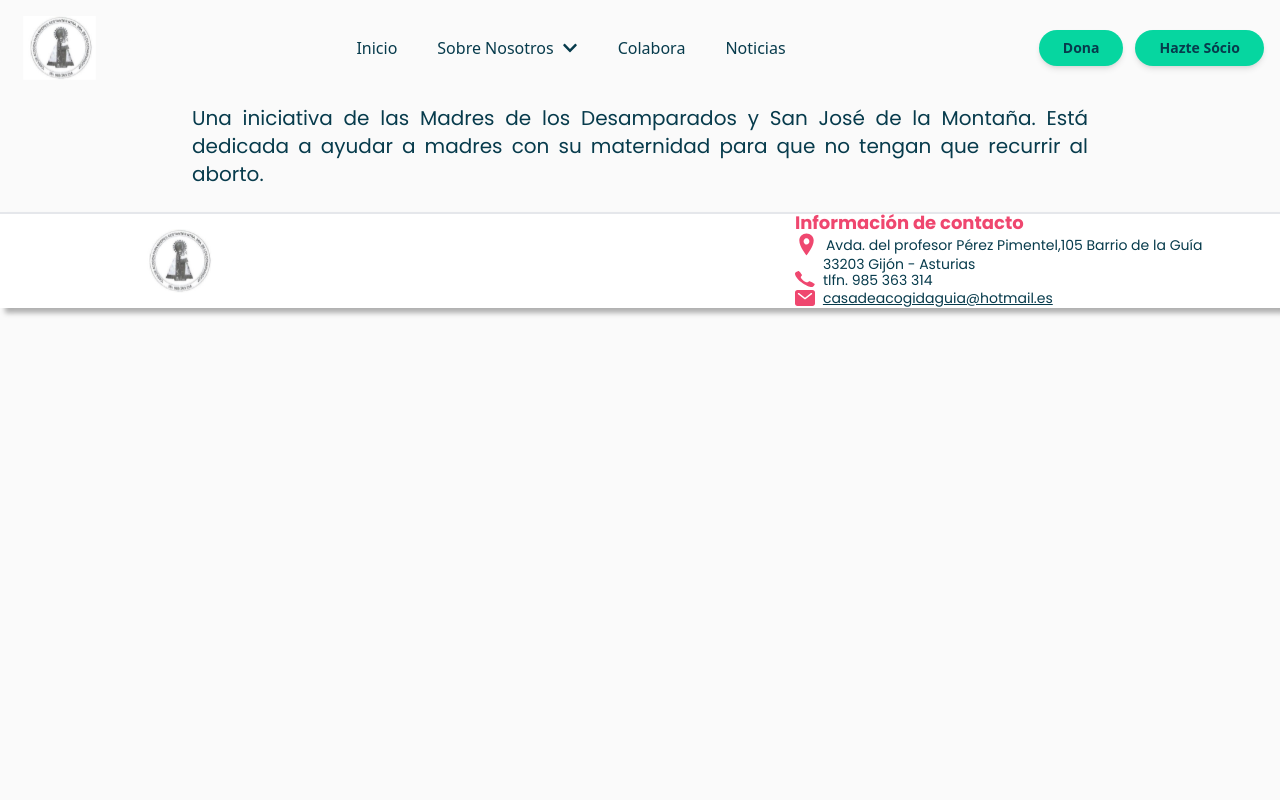
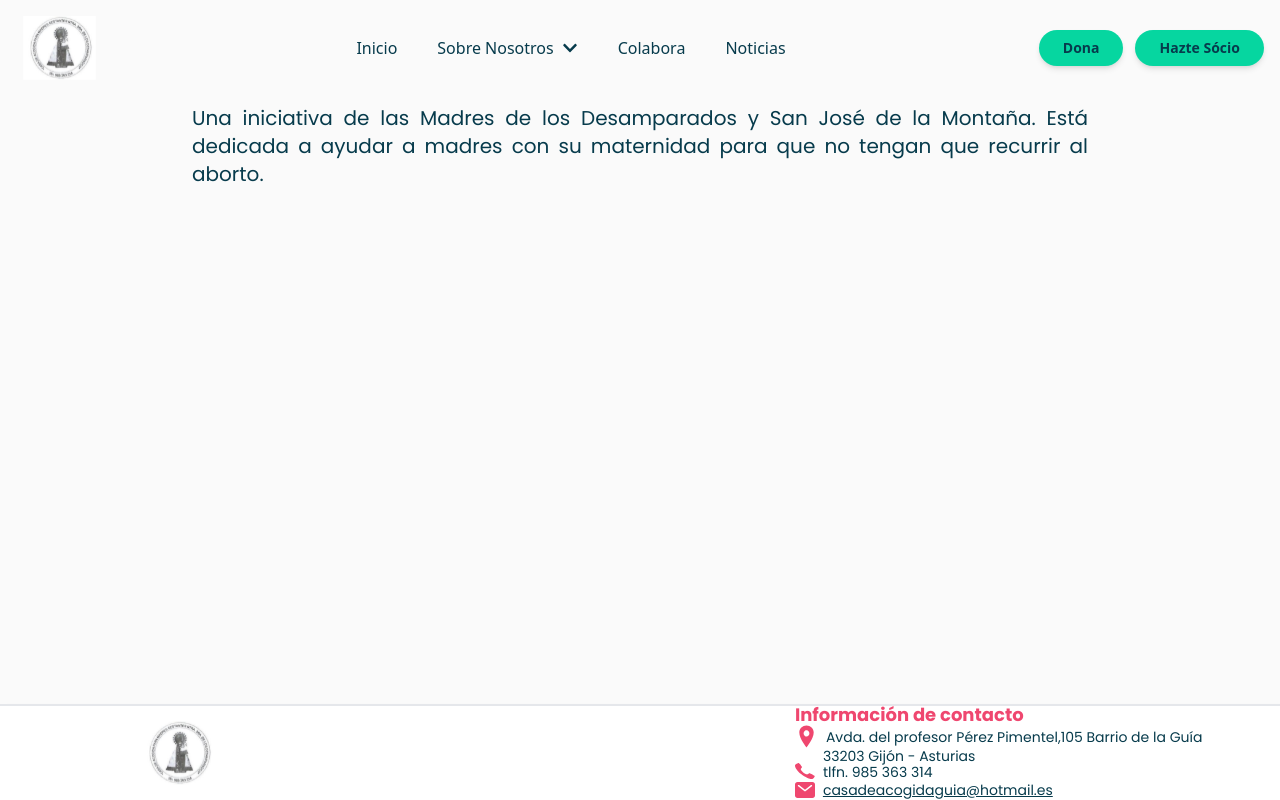
Before and after one commit to vallefarinha/front-casa, a React (Vite) app: page / in a window 1280 px wide. Built offline with nearby package versions, Linux system fonts and the light colour scheme.

Commit message:
footer fixed after merge

```diff
--- a/src/components/footer/Footer.jsx
+++ b/src/components/footer/Footer.jsx
@@ -29,7 +29,7 @@ const ContactInfo = () => (
 );
 
 const Footer = () => (
-  <div className="bg-white w-full h-24 py-6 px-4 md:px-6 flex items-center justify-between shadow-xl border-t-2 border-gray-200">
+  <div className="bg-white w-full h-24 py-6 px-4 md:px-6 flex items-center justify-between shadow-xl border-t-2 border-gray-200 fixed bottom-0">
     <div className="flex items-center space-x-3" style={{marginLeft: '9%'}}>
       <Link to="/" className="flex items-center space-x-3 rtl:space-x-reverse">
         <img src={LogoNav} className="h-16" alt="Logo" />
```
